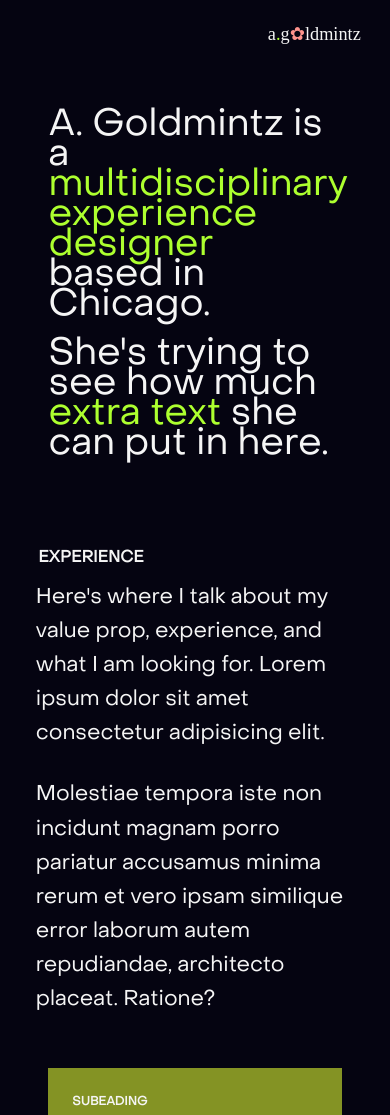
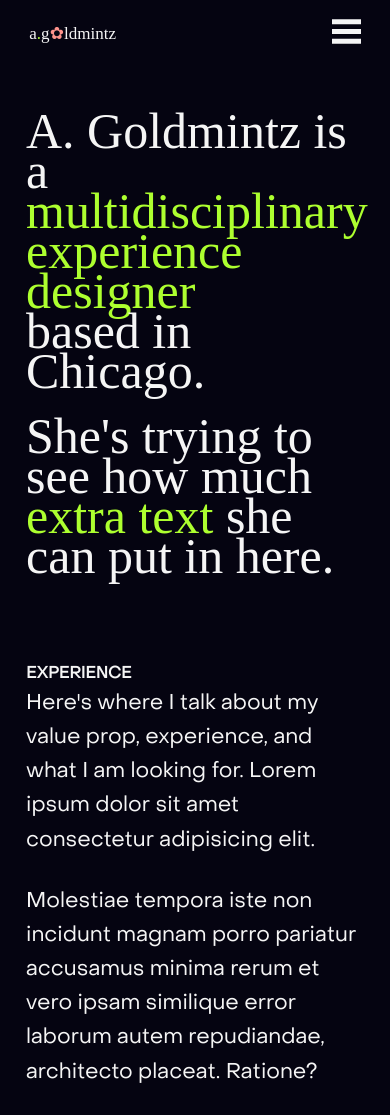
Before and after one commit to goldmintz/ag-personal-site, a plain HTML site: page index.html in a window 390 px wide. Shown: the top 1115 px of the page. Drawn offline with Linux system fonts and the light colour scheme; a web font is replaced by a local one.

Commit message:
Start full-screen hamburger menu for laptop and mobile

```diff
--- a/index.html
+++ b/index.html
@@ -12,7 +12,7 @@
 	<body>
 		<!-- Begin Header/Nav -->
 		<header>
-			<nav id="navbar">
+			<nav>
 				<!-- logo visible only when scroll to top -->
 				<div class="logo logo-scroll fade-in">
 					<a href="#welcome">
@@ -20,10 +20,15 @@
 					</a>
 				</div>
 
-				<div class="logo logo-load fade-in">
+				<div class="logo logo-loaded fade-in">
 					<a href="#welcome">
 						a<span id="dot">.</span>g<span class="daisy">✿</span>ldmintz
 					</a>
+				</div>
+
+				<div class="burgee">
+					<input type="checkbox" id="burgee-menu" />
+					<label for="burgee-menu"></label>
 				</div>
 
 				<div class="nav-links-wrapper fade-in">
--- a/scripts.js
+++ b/scripts.js
@@ -30,7 +30,7 @@ const toggleIntroText = () => {
 
 // Reveal top nav links when page is scrolled //
 const navLinksWrapper = document.querySelector('.nav-links-wrapper');
-const logoLoad = document.querySelector('.logo-load');
+const logoLoad = document.querySelector('.logo-loaded');
 const logoScroll = document.querySelector('.logo-scroll');
 const nav = document.querySelector('nav');
 
@@ -38,6 +38,7 @@ let intViewportHeight = window.innerHeight;
 
 var revealNav = () => {
 	var y = window.pageYOffset;
+
 	if (y >= intViewportHeight / 75) {
 		logoLoad.style.display = 'none';
 		logoScroll.style.display = 'block';
@@ -52,7 +53,7 @@ var revealNav = () => {
 	}
 };
 
-window.addEventListener('scroll', revealNav);
+window.width > 768 ? window.addEventListener('scroll', revealNav) : null;
 
 /* Hide nav on scroll down. Reveal nav on scroll up. */
 // var prevScrollpos = window.pageYOffset;
@@ -65,6 +66,19 @@ window.addEventListener('scroll', revealNav);
 // 	}
 // 	prevScrollpos = currentScrollPos;
 // };
+
+// Handle Hamburger Menu
+const menuTriggers = document.querySelectorAll('[data-menu-toggle]');
+
+Array.prototype.forEach.apply(menuTriggers, [
+	function (trigger) {
+		trigger.addEventListener('click', function (e) {
+			e.preventDefault(); // prevent default link behaviour
+			// Toggle the sidebar when a click is detected.
+			toggleSidebar(); // this function will be defined in a later step
+		});
+	},
+]);
 
 // Toggle Body Scroll When Lightbox is Open (otherwise double scrollbars)
 const modalLink = document.querySelectorAll('.modal-link');
--- a/styles/styles.css
+++ b/styles/styles.css
@@ -142,13 +142,14 @@ nav {
 	padding: 1.5em 7em;
 	width: 100%;
 	justify-content: space-between;
+	align-items: center;
 	position: fixed;
 	top: 0;
 	background: var(--deepBlue);
 	z-index: 10;
 	height: 7em;
+	font-size: 0.75em;
 	/* border-top: solid 0.5em var(--softwhite); */
-	font-size: 0.75em;
 	/* transition: top 0.3s; */
 }
 
@@ -165,22 +166,13 @@ nav {
 	text-decoration: none;
 }
 
-.logo {
-	/* margin-right: 3.75em; */
-		font-size: 1.5em;
-}
-
 .logo a {
-	font-size: 1.25em;
+	font-size: 1.75em;
 	font-family: objectSansHeavy;
 }
 
 .logo #dot {
 	color: var(--lime);
-}
-
-.logo .daisy:hover {
-	color: var(--clementine);
 }
 
 .logo .daisy {
@@ -189,21 +181,21 @@ nav {
 	transition: all 0.2s ease-in-out;
 }
 
-.logo-load {
+.logo .daisy:hover {
+	color: var(--clementine);
+}
+
+.logo-loaded {
 	align-self: flex-end;
-	/* margin-right: 1.2em; */
-	/* font-size: 1.5em; */
 }
 
 .logo-scroll {
 	display: none;
-	/* font-size: 1.5em; */
 }
 
 .nav-links-wrapper {
 	display: none;
 	justify-content: space-between;
-
 }
 
 .nav-link {
@@ -252,6 +244,14 @@ nav {
 	color: var(--softwhite);
 	letter-spacing: 1px;
 	border: none;
+}
+
+/* .burgee input[type='checkbox'] {
+	visibility: hidden;
+} */
+
+#burgee-menu {
+	display: none;
 }
 
 /* MAIN PAGE CONTENT */
@@ -330,7 +330,6 @@ nav {
 	margin: 1.5em 0em;
 	justify-content: space-around;
 	margin: 0;
-	back
 }
 
 .social-link a {
@@ -824,7 +823,9 @@ footer {
 }
 
 /* MEDIA QUERIES */
-@media screen and (max-width: 600px) {
+
+/* MOBILE & MOST TABLETS */
+@media screen and (max-width: 768px) {
 	html {
 		font-size: 13px;
 	}
@@ -851,9 +852,74 @@ footer {
 		align-self: center;
 	}
 
+	/* Show logo on left side of nav  */
+	.logo-scroll {
+		display: block;
+	}
+
+	/* Make sure other logo revealed on scroll never appears */
+	/* Also handled in script checking for screen size */
+	.logo-loaded {
+		display: none;
+	}
+
+	.logo-scroll {
+		display: block;
+	}
+
+	.nav-links-wrapper {
+		display: none;
+	}
+
+	/* Hamburger Menu */
+	label,
+	label::before,
+	label::after {
+		position: absolute;
+		width: 3em;
+		height: 0.5em;
+		background: var(--softwhite);
+		transition: 0.3s;
+	}
+
+	label {
+		cursor: pointer;
+		top: 3em;
+		right: 3em;
+		/* margin-left: -50px;
+		margin-top: -7.5px; */
+	}
+
+	label::before {
+		content: '';
+		transform: translateY(-1em);
+	}
+
+	label::after {
+		content: '';
+		transform: translateY(1em);
+	}
+
+	/* burgee animation*/
+	#burgee-menu:checked + label {
+		width: 0em;
+	}
+
+	#burgee-menu:checked + label::before {
+		transform: rotate(45deg) translate(0em);
+	}
+
+	#burgee-menu:checked + label::after {
+		transform: rotate(-45deg) translate(0em);
+	}
+
 	.page-wrapper {
 		width: 100%;
 		overflow-x: hidden;
+	}
+
+	.section-header {
+		padding: unset;
 	}
 
 	/* LANDING SECTION */
@@ -871,10 +937,11 @@ footer {
 	}
 
 	.intro-content {
-		font-size: 0.75em;
+		font-size: 1em;
 		width: 100%;
 		margin-top: 0;
-		font-family: objectSansReg;
+		padding: unset;
+		font-family: objectSansHeavy;
 	}
 
 	#intro-img,
@@ -892,6 +959,7 @@ footer {
 		margin: 0;
 		line-height: 1.6;
 		font-size: 0.75em;
+		padding: unset;
 	}
 
 	#experience-col-1,
@@ -899,6 +967,7 @@ footer {
 		transform: none;
 		margin: 0;
 		background: none;
+		padding: unset;
 	}
 
 	.experience-content {
@@ -932,6 +1001,10 @@ footer {
 		padding-right: unset;
 	}
 
+	.projects-list-col {
+		padding: unset;
+	}
+
 	.project-prev-wrapper:nth-child(1) {
 		padding-top: unset;
 	}
@@ -959,7 +1032,7 @@ footer {
 		width: 100%;
 		margin-bottom: 2em;
 		gap: 2em;
-		padding: 0em 1em;
+		padding: unset;
 	}
 
 	.contact-col {
```
